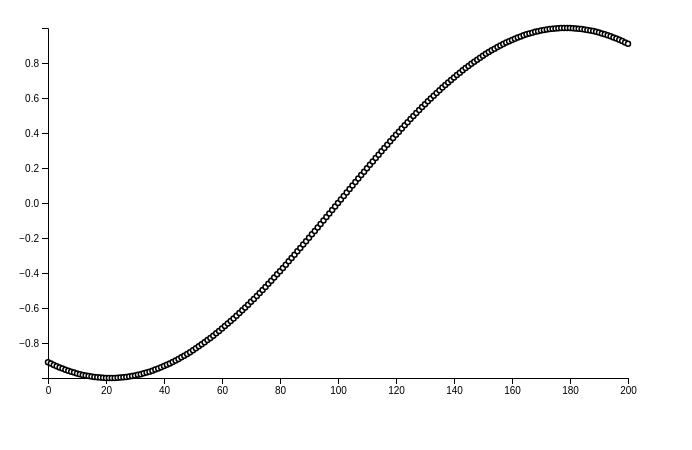
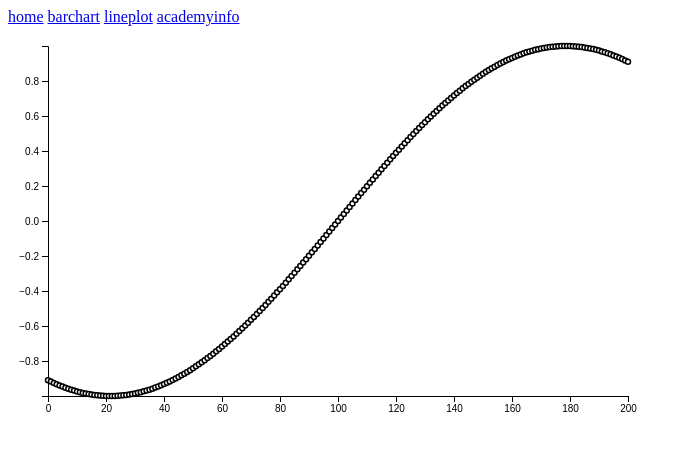
Before and after one commit to rion-5/doitplot, a SvelteKit app: page /lineplot in a window 1280 px wide. Shown: the top 450 px of the page, without its empty margins (0-692 px from the left). Built offline with nearby package versions, Linux system fonts and the light colour scheme.

Commit message:
add academyinfo

```diff
--- /dev/null
+++ b/src/routes/+layout.svelte
@@ -0,0 +1,8 @@
+<div>
+    <a href="/">home</a>
+    <a href="/barchart">barchart</a>
+    <a href="/lineplot">lineplot</a>
+    <a href="/academyinfo">academyinfo</a>
+</div>
+
+<slot></slot>
```
